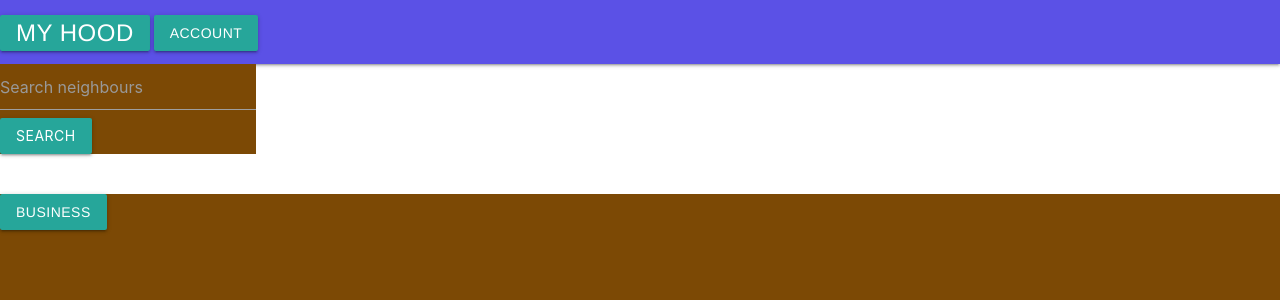
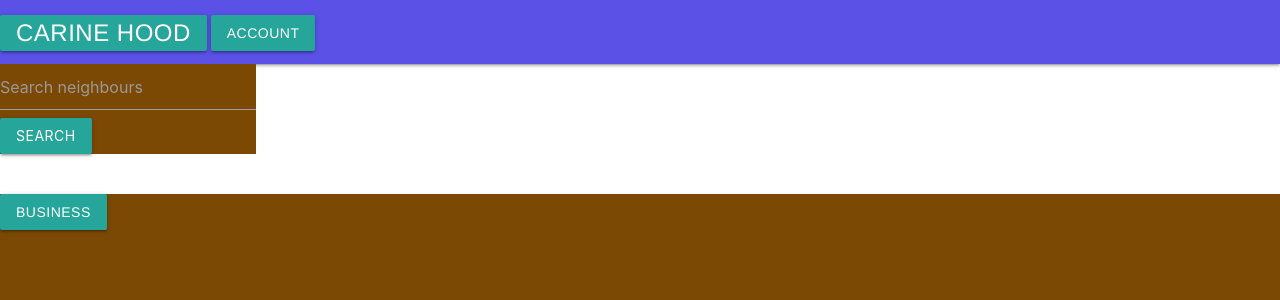
Before and after one commit to CarineIzere/Neibourhood, a Django app: page /business/ in a window 1280 px wide. Shown: the top 300 px of the page. Run offline with Django 3.2, Linux system fonts and the light colour scheme; data that the repository does not hold is empty; some libraries are stand-ins or nearby versions.

Commit message:
push to heroku

```diff
--- a/neighbour/templates/navbar.html
+++ b/neighbour/templates/navbar.html
@@ -28,7 +28,7 @@
 <body>
     <script type="text/javascript" src="js/materialize.min.js"></script>
     <nav style="background-color:#5b51e6;">
-        <a class="btn btn" style="font-size:x-large;" href="{% url 'index' %}">My HOOD</a>
+        <a class="btn btn" style="font-size:x-large;" href="{% url 'index' %}">CARINE HOOD</a>
 
         <a class='dropdown-trigger btn' href='#' data-target='dropdown1'>Account</a>
         <!-- Dropdown Structure -->
```
Also changed, not shown: 1 other file.
